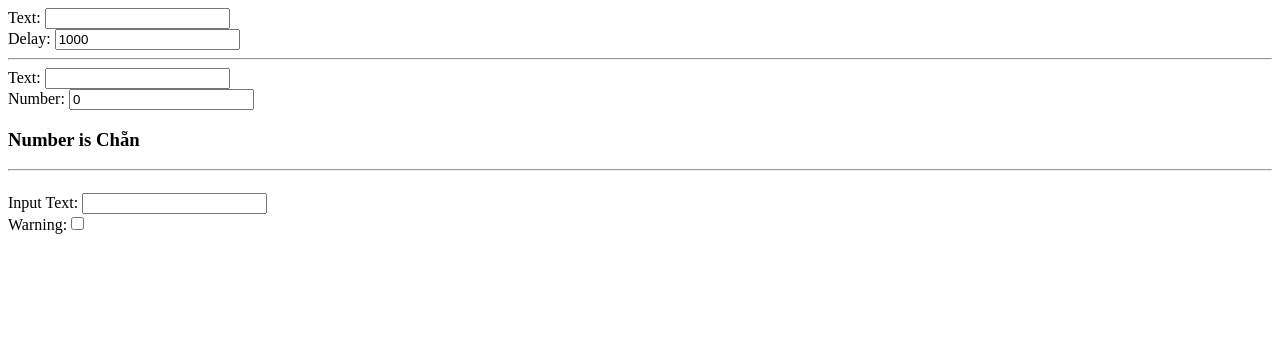
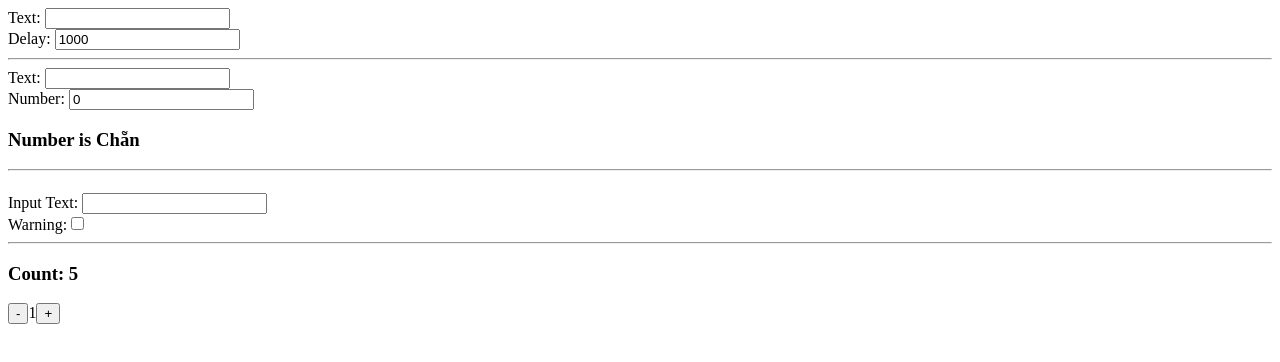
Before and after one commit to trikhaidev/self-study-fe, a React (Vite) app in the folder React/Day250528/: page / in a window 1280 px wide. Shown: the top 362 px of the page. Built offline with nearby package versions, Linux system fonts and the light colour scheme.

Commit message:
Removing Effect Dependencies
Link: https://react.dev/learn/removing-effect-dependencies

```diff
--- a/React/Day250528/src/App.tsx
+++ b/React/Day250528/src/App.tsx
@@ -1,6 +1,7 @@
 import Chat from "./components/Chat"
 import EffectEvent from "./components/EffectEvent"
 import Memo from "./components/Memo"
+import Timer from "./components/Timer"
 
 function App() {
   return (
@@ -10,6 +11,8 @@ function App() {
       <Memo></Memo>
       <hr></hr>
       <EffectEvent></EffectEvent>
+      <hr></hr>
+      <Timer></Timer>
     </>
   )
 }
--- /dev/null
+++ b/React/Day250528/src/components/Timer.tsx
@@ -0,0 +1,31 @@
+import { useEffect, useEffectEvent, useState } from "react";
+
+export default function Timer(){
+    const [count, setCount] = useState(0);
+    const [increment, setIncrement] = useState(1);
+
+    const onTick = useEffectEvent(() => {
+        setCount(count + increment);
+    });
+
+    useEffect(() => {
+        const id = setInterval(() => {
+            // setCount(c => c + increment);
+            onTick();
+        },1000);
+        return () => clearInterval(id);
+    },[]);
+
+    return (
+        <>
+            <h3>Count: {count}</h3>
+            <button onClick={() => {
+                setIncrement(increment == 1 ? 1 : increment - 1);
+            }}>-</button>
+            {increment}
+            <button onClick={() => {
+                setIncrement(increment + 1);
+            }}>+</button>
+        </>
+    );
+}
```
